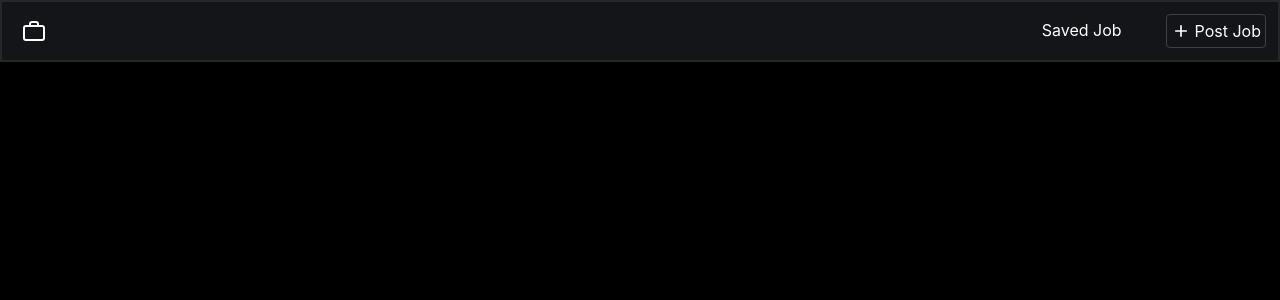
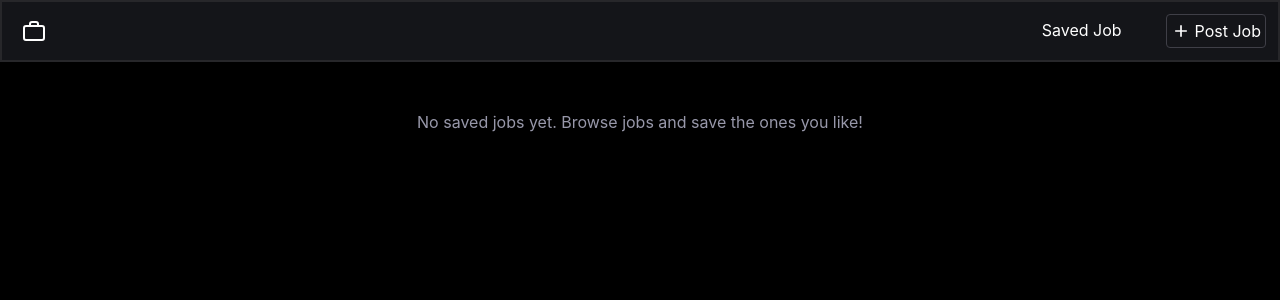
Before and after one commit to Deepanshu1-bit/Job-Board, a React (Vite) app: page /saved-job in a window 1280 px wide. Shown: the top 300 px of the page. Built offline with nearby package versions, Linux system fonts and the light colour scheme.

Commit message:
Some UI changes

```diff
--- a/src/Components/SavedJobs.jsx
+++ b/src/Components/SavedJobs.jsx
@@ -1,4 +1,5 @@
 import React, { useState } from 'react'
+import { Link } from 'react-router-dom'
 
 const SavedJobs = () => {
     const [savedData, setsavedData] = useState(
@@ -7,36 +8,47 @@ const SavedJobs = () => {
 
     const deletejob = ((id) => {
         const updated = savedData.filter((item) => item.id !== id)
-        localStorage.setItem('Saved Jobs' , JSON.stringify(updated))
+        localStorage.setItem('Saved Jobs', JSON.stringify(updated))
         setsavedData(updated)
     })
 
     return (
-        <div>
-            <h3 className=' p-2 flex flex-col gap-4'>{savedData.map((item) => {
-                return <div key={item.id}>
-                    <div className='border border-[#9898AA] bg-zinc-900 p-4 rounded-2xl w-80  md:mt-5 h-130 md:h-105 md:w-250'>
-                        <div className=' h-15 flex justify-end md:h-25'>
-                            <img src={item.logo} alt={`${item.company}`} className='w-17  h-17  md:w-25 md:h-25 rounded-2xl' />
-                        </div>
-                        <div className=' flex flex-col gap-5'>
-                            <h3 className=' mt-5 text-2xl md:text-4xl  font-semibold'>{item.title}</h3>
-                            <p className=' text-[#9898AA] flex gap-2 md:text-md font-medium '>{item.company} · {item.location} · {item.type} · {item.salary}</p>
-                            <p className='  text-[#9898AA] flex gap-2 md:text-md font-medium tracking-wider md:tracking-wide'>{item.description}</p>
-                            <div className=' flex gap-2 flex-wrap '>
-                                {item.skills.map((item, index) => {
-                                    return <span key={index} className='border border-zinc-600 text-zinc-400 bg-zinc-800 hover:bg-[#252533] rounded-3xl py-1 px-2'>{item}</span>
-                                })}
+        <div className='p-2 flex flex-col gap-4'>
+            {savedData.length === 0 ? (
+                <p className='text-[#9898AA] text-center mt-10'>
+                    No saved jobs yet. Browse jobs and save the ones you like!
+                </p>
+            ) : (
+                savedData.map((item) => (
+                    <div key={item.id}>
+                        <div className='border border-[#9898AA] bg-zinc-900 p-4 rounded-2xl w-80 md:mt-5 h-130 md:h-105 md:w-250'>
+                            <div className='h-15 flex justify-end md:h-25'>
+                                <img src={item.logo} alt={`${item.company}`} className='w-17 h-17 md:w-25 md:h-25 rounded-2xl' />
                             </div>
-                            <div className='flex gap-4'>
-                                <button className=' border-blue-400 p-3  md:w-80 rounded-2xl bg-blue-500 flex justify-center gap-2 items-center active:scale-95 transition-transform duration-150' >
-                                    Apply</button>
-                                <button onClick={() => deletejob(item.id)} className='border-red-400 bg-red-500 p-3  md:w-80 rounded-2xl  flex justify-center gap-2 items-center active:scale-95 transition-transform duration-150'>Delete</button>
+                            <div className='flex flex-col gap-5'>
+                                <h3 className='mt-5 text-2xl md:text-4xl font-semibold'>{item.title}</h3>
+                                <p className='text-[#9898AA] flex gap-2 md:text-md font-medium'>{item.company} · {item.location} · {item.type} · {item.salary} LPA</p>
+                                <p className='text-[#9898AA] flex gap-2 md:text-md font-medium tracking-wider md:tracking-wide'>{item.description}</p>
+                                <div className='flex gap-2 flex-wrap'>
+                                    {item.skills.map((skill, index) => (
+                                        <span key={index} className='border border-zinc-600 text-zinc-400 bg-zinc-800 hover:bg-[#252533] rounded-3xl py-1 px-2'>{skill}</span>
+                                    ))}
+                                </div>
+                                <div className='flex gap-4'>
+                                    <Link to={'/apply'}>
+                                        <button className='border-blue-400 p-3 md:w-80 rounded-2xl bg-blue-500 flex justify-center gap-2 items-center active:scale-95 transition-transform duration-150'>
+                                            Apply
+                                        </button>
+                                    </Link>
+                                    <button onClick={() => deletejob(item.id)} className='border-red-400 bg-red-500 p-3 md:w-80 rounded-2xl flex justify-center gap-2 items-center active:scale-95 transition-transform duration-150'>
+                                        Delete
+                                    </button>
+                                </div>
                             </div>
                         </div>
                     </div>
-                </div>
-            })}</h3>
+                ))
+            )}
         </div>
     )
 }
--- a/src/Components/SearchBar.jsx
+++ b/src/Components/SearchBar.jsx
@@ -6,7 +6,7 @@ const SearchBar = () => {
 
     return (
         <div>
-            <input value={searchQuery} onChange={(e) => { setSearchQuery(e.target.value) }} type='search' placeholder='Search by job role...' className='border border-white rounded-2xl p-3 mt-5 w-70 md:mt-10 md:w-100 active:text-red-200 hover:border-blue-300' />
+            <input value={searchQuery} onChange={(e) => { setSearchQuery(e.target.value) }} type='search' placeholder='Search by job role...' className='border border-white rounded-2xl p-3 mt-5 w-70 md:mt-10 md:w-100  hover:border-blue-300' />
 
         </div>
     )
--- a/src/Pages/JobDetails.jsx
+++ b/src/Pages/JobDetails.jsx
@@ -27,7 +27,7 @@ const JobDetails = () => {
         </div>
         <div className=' flex flex-col gap-5'>
           <h3 className=' mt-5 text-2xl md:text-4xl  font-semibold'>{job.title}</h3>
-          <p className=' text-[#9898AA] flex gap-2 md:text-md font-medium '>{job.company} · {job.location} · {job.type} · {job.salary}</p>
+          <p className=' text-[#9898AA] flex gap-2 md:text-md font-medium '>{job.company} · {job.location} · {job.type} · {job.salary} LPA</p>
           <p className='  text-[#9898AA] flex gap-2 md:text-md font-medium tracking-wider md:tracking-wide'>{job.description}</p>
           <div className=' flex gap-2 flex-wrap '>
             {job.skills.map((item, index) => {
--- a/src/Pages/PostJob.jsx
+++ b/src/Pages/PostJob.jsx
@@ -92,7 +92,7 @@ const PostJob = () => {
           </span>
         </div>
         <div >
-          <input value={Skills} onChange={(e) => { setSkills(e.target.value) }} type="text" placeholder="Skills (comma separated)" className='border border-[#9898AA] rounded p-3  w-85 md:w-140 ' />
+          <input value={Skills} onChange={(e) => { setSkills(e.target.value) }} type="text" placeholder="Skills (comma separated)" className='border border-[#9898AA] rounded p-3  w-76 md:w-140 ' />
         </div>
         <textarea value={Description} onChange={(e) => { setDescription(e.target.value) }} className='border border-[#9898AA] rounded p-2 scrollbar-none' rows='5' placeholder='Description...'></textarea>{/*Description------------------ */}
         <button type='submit' onClick={AddPostedJobs} className='p-3 rounded-2xl bg-blue-500 flex justify-center active:scale-95 transition-transform duration-150' >Post Job</button>
```
